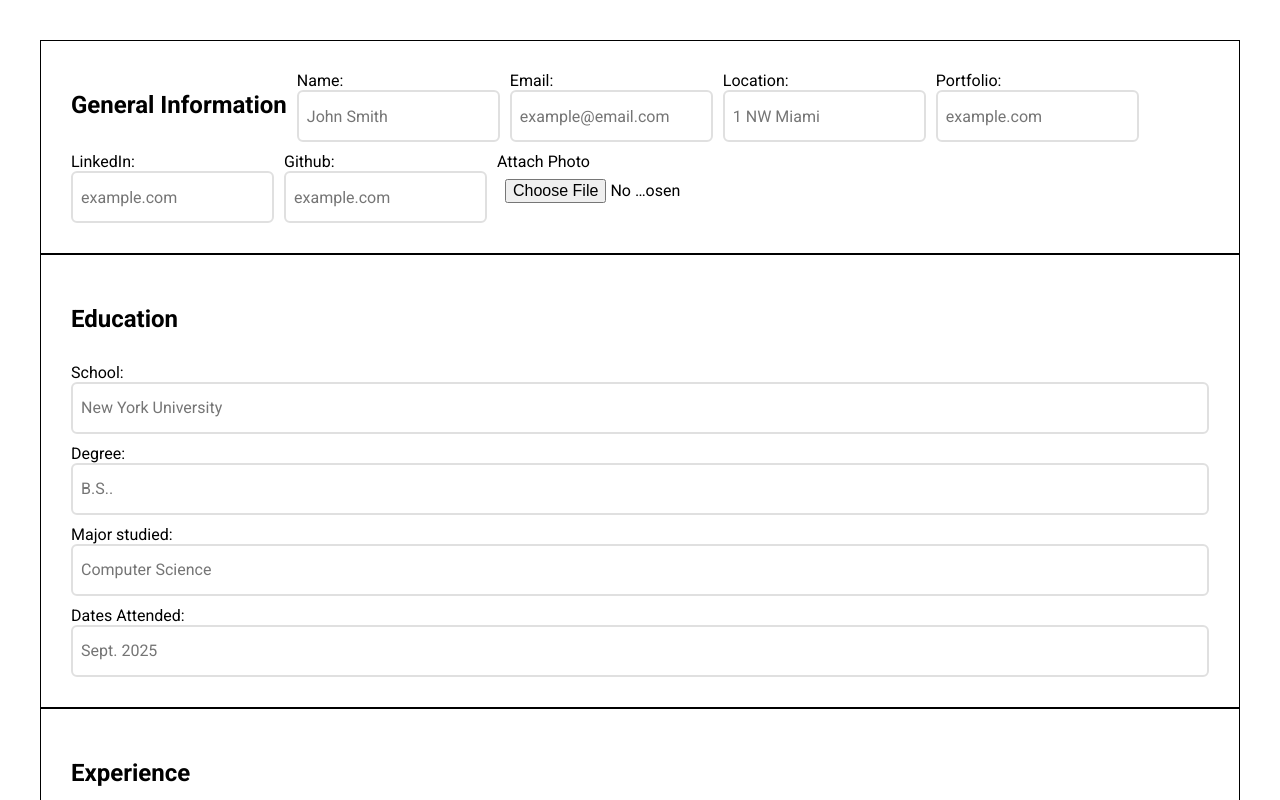
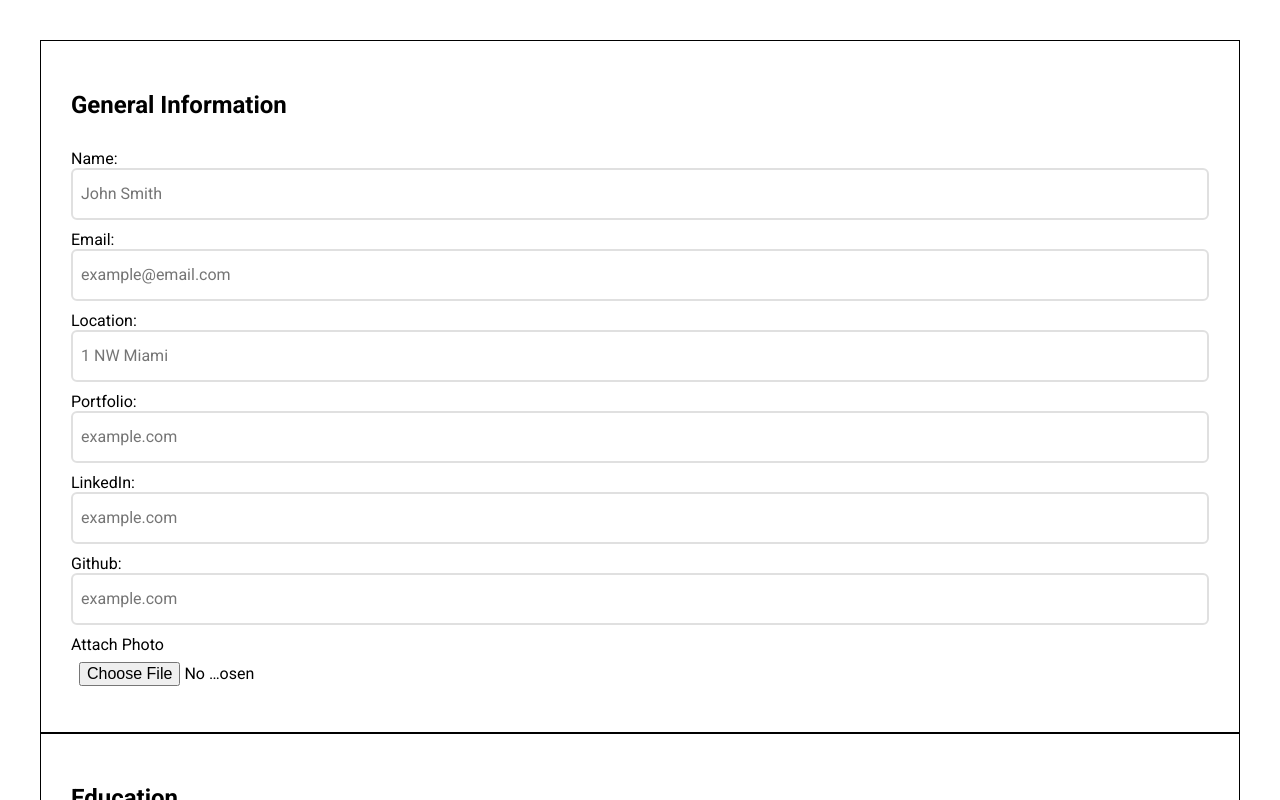
Before and after one commit to luisdaniel0/CV-application, a React (Vite) app in the folder cv-app/: page / in a window 1280 px wide. Shown: the top 800 px of the page. Built offline with nearby package versions, Linux system fonts and the light colour scheme; a web font is replaced by a local one.

Commit message:
mobile,ipad,large screen responsive. Finished MVP requirements

```diff
--- a/cv-app/src/App.css
+++ b/cv-app/src/App.css
@@ -131,3 +131,16 @@ h3 {
     width: 95%;
   }
 }
+
+@media screen and (min-width: 578px) {
+  .generalInformationContainer {
+    display: flex;
+    flex-direction: column;
+  }
+}
+
+@media screen and (min-width: 987px) {
+  img {
+    width: 400px;
+  }
+}
```
